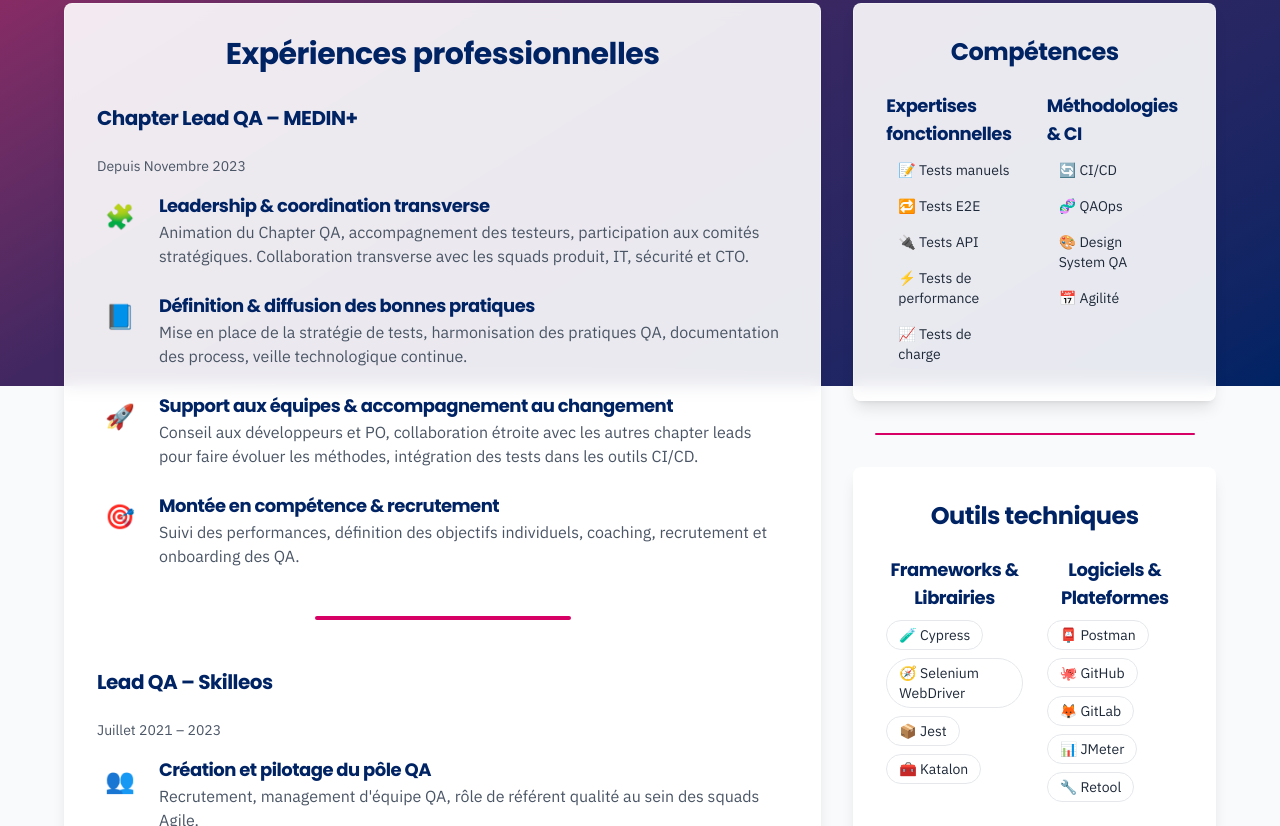
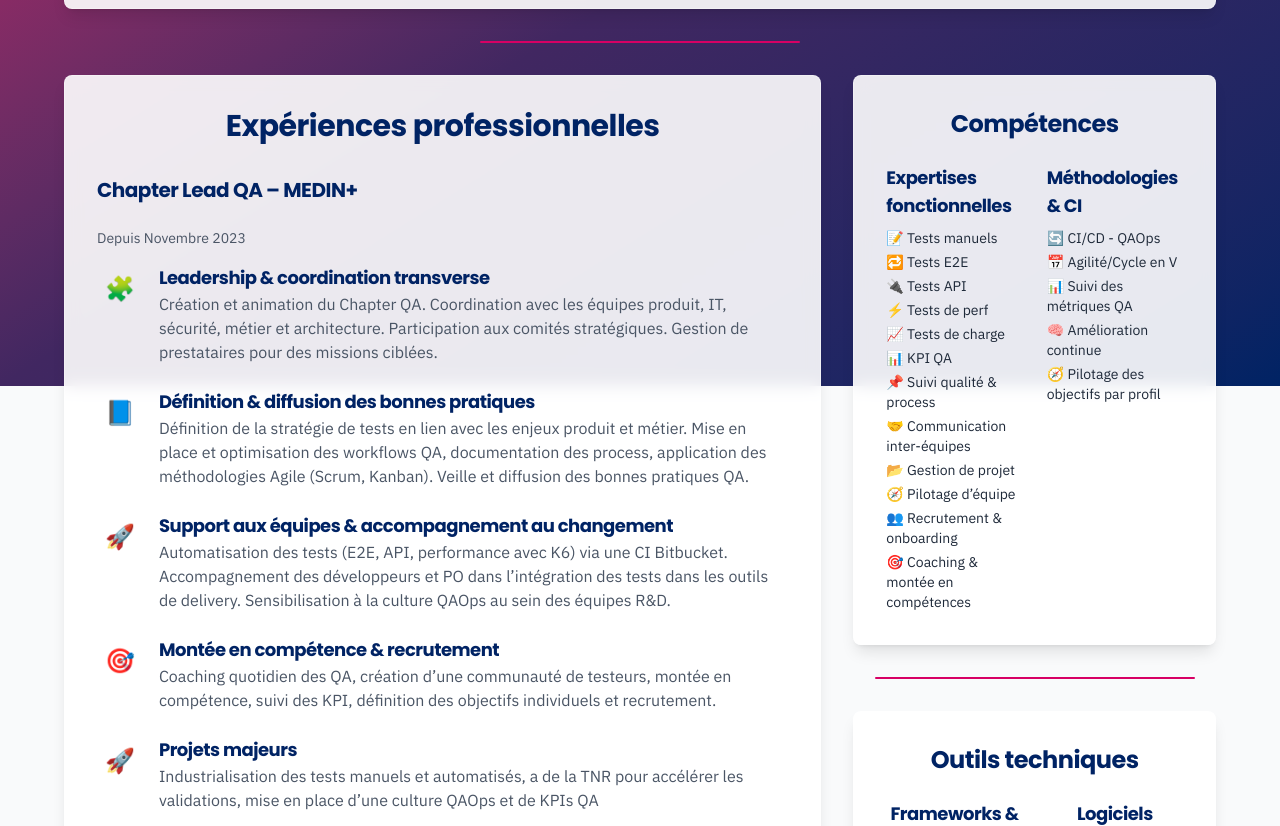
Before and after one commit to Mehdi92i/OptiOps, a Next.js app: page /cv in a window 1280 px wide. Shown: the part 414-1240 px from the top of the page. Built offline with nearby package versions, Linux system fonts and the light colour scheme.

Commit message:
finalize CV

```diff
--- a/src/components/cv/CvExperiences.jsx
+++ b/src/components/cv/CvExperiences.jsx
@@ -19,7 +19,7 @@ export default function CvExperiences() {
                             <div>
                                 <h4 className="text-lg font-semibold text-gray-700">Leadership & coordination transverse</h4>
                                 <p className="text-gray-600">
-                                    Animation du Chapter QA, accompagnement des testeurs, participation aux comités stratégiques. Collaboration transverse avec les squads produit, IT, sécurité et CTO.
+                                    Création et animation du Chapter QA. Coordination avec les équipes produit, IT, sécurité, métier et architecture. Participation aux comités stratégiques. Gestion de prestataires pour des missions ciblées.
                                 </p>
                             </div>
                         </div>
@@ -32,7 +32,7 @@ export default function CvExperiences() {
                             <div>
                                 <h4 className="text-lg font-semibold text-gray-700">Définition & diffusion des bonnes pratiques</h4>
                                 <p className="text-gray-600">
-                                    Mise en place de la stratégie de tests, harmonisation des pratiques QA, documentation des process, veille technologique continue.
+                                    Définition de la stratégie de tests en lien avec les enjeux produit et métier. Mise en place et optimisation des workflows QA, documentation des process, application des méthodologies Agile (Scrum, Kanban). Veille et diffusion des bonnes pratiques QA.
                                 </p>
                             </div>
                         </div>
@@ -45,7 +45,7 @@ export default function CvExperiences() {
                             <div>
                                 <h4 className="text-lg font-semibold text-gray-700">Support aux équipes & accompagnement au changement</h4>
                                 <p className="text-gray-600">
-                                    Conseil aux développeurs et PO, collaboration étroite avec les autres chapter leads pour faire évoluer les méthodes, intégration des tests dans les outils CI/CD.
+                                    Automatisation des tests (E2E, API, performance avec K6) via une CI Bitbucket. Accompagnement des développeurs et PO dans l’intégration des tests dans les outils de delivery. Sensibilisation à la culture QAOps au sein des équipes R&D.
                                 </p>
                             </div>
                         </div>
@@ -58,7 +58,19 @@ export default function CvExperiences() {
                             <div>
                                 <h4 className="text-lg font-semibold text-gray-700">Montée en compétence & recrutement</h4>
                                 <p className="text-gray-600">
-                                    Suivi des performances, définition des objectifs individuels, coaching, recrutement et onboarding des QA.
+                                    Coaching quotidien des QA, création d’une communauté de testeurs, montée en compétence, suivi des KPI, définition des objectifs individuels et recrutement.
+                                </p>
+                            </div>
+                        </div>
+                        {/* Bloc 5 - Projets majeurs */}
+                        <div className="flex items-start space-x-4">
+                            <div className="p-2 rounded">
+                                <span className="text-yellow-600 text-2xl">🚀</span>
+                            </div>
+                            <div>
+                                <h4 className="text-lg font-semibold text-gray-700">Projets majeurs</h4>
+                                <p className="text-gray-600">
+                                    Industrialisation des tests manuels et automatisés, a de la TNR pour accélérer les validations, mise en place d’une culture QAOps et de KPIs QA
                                 </p>
                             </div>
                         </div>
--- a/src/components/cv/CvIntro.jsx
+++ b/src/components/cv/CvIntro.jsx
@@ -1,12 +1,23 @@
 export default function CvIntro() {
     return (
         <div className="bg-white/90 backdrop-blur-sm rounded-lg p-8 shadow-lg hover:shadow-xl transition-shadow duration-300 border border-white/30">
-        <h1 className="text-4xl md:text-6xl font-extrabold text-gray-800 tracking-tight text-center">
+            <h1 className="text-4xl md:text-6xl font-extrabold text-gray-800 tracking-tight text-center">
                 Curriculum <span className="text-[#D70064]">Vitae</span>
             </h1>
             <p className="mt-6 text-lg md:text-xl text-gray-600 max-w-3xl mx-auto">
                 Un parcours de plus de 10 ans dans la qualité logicielle, entre exigence technique, vision stratégique et leadership opérationnel.
             </p>
+
+            <div className="mt-8 text-center">
+                <a
+                    href="/documents/CV_Mehdi_072025.pdf"
+                    download
+                    className="inline-flex items-center gap-2 bg-[#D70064] text-white font-semibold px-6 py-2 rounded-full hover:bg-[#b00050] transition-colors duration-300"
+                >
+                    <span>📄</span>
+                    <span>Télécharger mon CV (PDF)</span>
+                </a>
+            </div>
         </div>
     );
 }
--- a/src/components/cv/CvLeisure.jsx
+++ b/src/components/cv/CvLeisure.jsx
@@ -6,7 +6,7 @@ export default function CvLeisure() {
                 <p className="text-gray-700 text-center">Football, Jeux vidéos, Cinéma, Échecs, Astronomie.</p>
 
                 <h2 className="text-2xl font-bold text-yellow-500 mb-4 text-center">Centres d'intérêt</h2>
-                <p className="text-gray-700 text-center">Innovation technologique, Accessibilité numérique, Développement durable.</p>
+                <p className="text-gray-700 text-center">Innovation technologique, IA, Développement durable.</p>
         </div>
     );
 }
--- a/src/components/cv/CvSkills.jsx
+++ b/src/components/cv/CvSkills.jsx
@@ -5,23 +5,30 @@ export default function CvSkills() {
             <div className="grid grid-cols-1 md:grid-cols-2 gap-6 text-left">
                 <div>
                     <h3 className="text-lg font-semibold text-gray-800 mb-2">Expertises fonctionnelles</h3>
-                    <div className="flex flex-wrap gap-2">
-                        {["📝 Tests manuels", "🔁 Tests E2E", "🔌 Tests API", "⚡ Tests de performance", "📈 Tests de charge"].map((skill, i) => (
-                            <span key={i} className="flex items-center gap-1  text-gray-800  border-gray-300 px-3 py-1 rounded-full text-sm font-medium ">
-                                {skill}
-                            </span>
-                        ))}
-                    </div>
+                    <ul className="list-none space-y-1 text-gray-800 text-sm">
+                        <li>📝 Tests manuels</li>
+                        <li>🔁 Tests E2E</li>
+                        <li>🔌 Tests API</li>
+                        <li>⚡ Tests de perf</li>
+                        <li>📈 Tests de charge</li>
+                        <li>📊 KPI QA</li>
+                        <li>📌 Suivi qualité & process</li>
+                        <li>🤝 Communication inter-équipes</li>
+                        <li>📂 Gestion de projet</li>
+                        <li>🧭 Pilotage d’équipe</li>
+                        <li>👥 Recrutement & onboarding</li>
+                        <li>🎯 Coaching & montée en compétences</li>
+                    </ul>
                 </div>
                 <div>
                     <h3 className="text-lg font-semibold text-gray-800 mb-2">Méthodologies & CI</h3>
-                    <div className="flex flex-wrap gap-2">
-                        {["🔄 CI/CD", "🧬 QAOps", "🎨 Design System QA", "📅 Agilité"].map((skill, i) => (
-                            <span key={i} className="flex items-center gap-1 text-gray-800  border-gray-300 px-3 py-1 rounded-full text-sm font-medium ">
-                                {skill}
-                            </span>
-                        ))}
-                    </div>
+                    <ul className="list-none space-y-1 text-gray-800 text-sm">
+                        <li>🔄 CI/CD - QAOps</li>
+                        <li>📅 Agilité/Cycle en V</li>
+                        <li>📊 Suivi des métriques QA</li>
+                        <li>🧠 Amélioration continue</li>
+                        <li>🧭 Pilotage des objectifs par profil</li>
+                    </ul>
                 </div>
             </div>
         </div>
--- a/src/components/cv/CvTools.jsx
+++ b/src/components/cv/CvTools.jsx
@@ -4,19 +4,42 @@ export default function CvTools() {
             <h2 className="text-2xl font-bold text-yellow-500 mb-6 text-center">Outils techniques</h2>
             <div className="grid grid-cols-1 md:grid-cols-2 gap-6 text-left">
                 <div>
-                    <h3 className="text-lg font-semibold text-gray-800 mb-2 text-center">Frameworks & Librairies</h3>
+                    <h3 className="text-lg font-semibold text-gray-800 mb-2 text-center">Frameworks & Languages</h3>
                     <div className="flex flex-wrap gap-2">
-                        {["🧪 Cypress", "🧭 Selenium WebDriver", "📦 Jest", "🧰 Katalon"].map((tool, i) => (
+                        {[
+                            "🧪 Cypress",
+                            "🧭 Selenium WebDriver",
+                            "📦 Jest",
+                            "🧰 Katalon",
+                            "📈 K6",
+                            "💻 JavaScript",
+                            "📘 TypeScript",
+                            "🐍 Python",
+                            "🐚 Bash / Shell",
+                            "🐳 Dockerfile"
+                        ].map((tool, i) => (
                             <span key={i} className="flex items-center gap-1 text-gray-800 border border-gray-200 px-3 py-1 rounded-full text-sm font-medium">
                                 {tool}
                             </span>
                         ))}
                     </div>
                 </div>
+
                 <div>
-                    <h3 className="text-lg font-semibold text-gray-800 mb-2 text-center">Logiciels & Plateformes</h3>
+                    <h3 className="text-lg font-semibold text-gray-800 mb-2 text-center">Logiciels</h3>
                     <div className="flex flex-wrap gap-2">
-                        {["📮 Postman", "🐙 GitHub", "🦊 GitLab", "📊 JMeter", "🔧 Retool"].map((tool, i) => (
+                        {[
+                            "📮 Postman",
+                            "🐙 GitHub",
+                            "🦊 GitLab",
+                            "🧱 Bitbucket",
+                            "📊 JMeter",
+                            "📋 Jira",
+                            "📌 Trello",
+                            "🐳 Docker",
+                            "💠 Aqua",
+                            "🌐 WebStorm"
+                        ].map((tool, i) => (
                             <span key={i} className="flex items-center gap-1 text-gray-800 border border-gray-200 px-3 py-1 rounded-full text-sm font-medium">
                                 {tool}
                             </span>
--- a/src/components/game/BugHuntGame.jsx
+++ b/src/components/game/BugHuntGame.jsx
@@ -5,9 +5,14 @@ const BugHuntGame = () => {
     const [bugs, setBugs] = useState([]);
     const [score, setScore] = useState(0);
     const [showFinalScore, setShowFinalScore] = useState(false);
+    const [isHydrated, setIsHydrated] = useState(false); // 👈 ajout
 
     const timeoutRef = useRef(null);
     const intervalRef = useRef(null);
+
+    useEffect(() => {
+        setIsHydrated(true);
+    }, []);
 
     const startGame = () => {
         setIsActive(true);
@@ -30,7 +35,7 @@ const BugHuntGame = () => {
     };
 
     const spawnBug = () => {
-        const id = Math.random().toString(36).substring(7);
+        const id = crypto.randomUUID?.() || Math.random().toString(36).substring(7); // plus robuste
         const x = Math.random() * 90;
         const y = Math.random() * 90;
         const rotation = Math.random() * 360;
@@ -65,13 +70,13 @@ const BugHuntGame = () => {
                 {isActive ? 'Arrêter la chasse' : 'Chasser un bug 🐞'}
             </button>
 
-            {showFinalScore && !isActive && (
+            {showFinalScore && !isActive && isHydrated && (
                 <div className="fixed top-[4.5rem] right-4 z-50 bg-white text-[#002364] font-semibold shadow-md px-4 py-2 rounded-full border border-pink-300 text-sm">
                     🎉 Partie terminée ! Tu as attrapé <span className="text-pink-600">{score}</span> bugs !
                 </div>
             )}
 
-            {isActive && (
+            {isActive && isHydrated && (
                 <div className="fixed inset-0 z-50">
                     <div className="absolute top-4 right-4 text-white text-lg bg-black/70 px-3 py-1 rounded-full shadow-md">
                         Score : {score}
--- a/src/components/ui/RecommendationCarousel.jsx
+++ b/src/components/ui/RecommendationCarousel.jsx
@@ -1,7 +1,7 @@
 'use client';
 
 import { useState } from 'react';
-import { ChevronLeft, ChevronRight } from 'lucide-react';
+import { HiChevronLeft, HiChevronRight } from 'react-icons/hi';
 import { recommendations } from '@/data/recommendations';
 
 export default function RecommendationCarousel() {
@@ -12,18 +12,17 @@ export default function RecommendationCarousel() {
 
     return (
         <div className="w-full flex flex-col items-center py-12 mt-0">
-        <h2 className="text-2xl font-extrabold mb-6 text-center">
+            <h2 className="text-2xl font-extrabold mb-6 text-center">
                 <span className="text-[#D70064] drop-shadow">Ce qu’on dit de moi</span>{' '}
                 <span className="text-[#FFD700]">👇</span>
-        </h2>
-
+            </h2>
 
             <div className="flex items-center space-x-4">
                 <button
                     onClick={prev}
                     className="p-2 bg-white/80 rounded-full shadow-md hover:bg-white transition"
                 >
-                    <ChevronLeft className="w-6 h-6 text-[#002364]" />
+                    <HiChevronLeft className="w-6 h-6 text-[#002364]" />
                 </button>
 
                 <div className="bg-white/90 rounded-xl p-6 shadow-lg max-w-md w-[320px] sm:w-[400px] md:w-[500px] transition-all duration-500 ease-in-out opacity-0 animate-fade-in">
@@ -38,7 +37,7 @@ export default function RecommendationCarousel() {
                     onClick={next}
                     className="p-2 bg-white/80 rounded-full shadow-md hover:bg-white transition"
                 >
-                    <ChevronRight className="w-6 h-6 text-[#002364]" />
+                    <HiChevronRight className="w-6 h-6 text-[#002364]" />
                 </button>
             </div>
         </div>
--- a/src/data/recommendations.js
+++ b/src/data/recommendations.js
@@ -1,46 +1,46 @@
 export const recommendations = [
   {
-    name: "Ilyes Abd-Lillah",
+    name: "Ilyes ",
     role: "Lead Front-end",
     text: "En tant que Lead Front-end web, Mehdi a su par son expérience, sa pédagogie et son expertise pointue dans les outils qualités m'apporter une toute nouvelle dimension..."
   },
   {
-    name: "Jérémy Marodon",
+    name: "Jérémy",
     role: "Lead Dev / DevOps",
     text: "Mehdi a été un soutien indéfectible pour tous les développeurs de la société, montrant toujours la voie pour résoudre les problèmes avec calme et rigueur..."
   },
   {
-    name: "Patrick Chalard",
+    name: "Patrick",
     role: "QA Automatisation",
     text: "C'est sans doute la personne la plus saine et constructive avec qui j'ai eu l'occasion de travailler. Il est à l'écoute, disponible, rigoureux et humain."
   },
   {
-    name: "Swann Robbes",
+    name: "Swann",
     role: "Edtech Product",
     text: "Professionnalisme, bienveillance, accompagnement structuré : Mehdi est un excellent manager qui apporte de l’énergie et de la sérénité à l'équipe."
   },
   {
-    name: "Marine Saffar",
+    name: "Marine",
     role: "CTO",
     text: "Mehdi est un self-starter, proactif, passionné par l’amélioration continue. Il est toujours à la recherche du bon process, du bon niveau de qualité."
   },
   {
-    name: "Sébastien Beaujard",
+    name: "Sébastien",
     role: "Directeur Innovation",
     text: "Professionnel passionné, très apprécié par les équipes grâce à ses qualités relationnelles et sa maîtrise exceptionnelle de l’automatisation des tests."
   },
   {
-    name: "Côme Genetet",
+    name: "Côme",
     role: "Full-stack Developer",
     text: "Mehdi a su faire grandir le pôle QA de A à Z, à la fois comme ingénieur qualité et comme manager structurant. Une vraie référence pour une équipe tech."
   },
   {
-    name: "Cédric Godefroy",
+    name: "Cédric",
     role: "Co-fondateur SCorp-io",
     text: "Grâce à lui, l’équipe a gagné en sérénité sur toutes les mises en production. Il maîtrise tout l’écosystème QA avec passion et rigueur."
   },
   {
-    name: "Arnaud Forgues",
+    name: "Arnaud",
     role: "Engineering Manager @ Doctolib",
     text: "Mehdi est curieux, impliqué, excellent techniquement et humainement. Toujours à l'écoute, formateur et très bon communiquant."
   }
```
